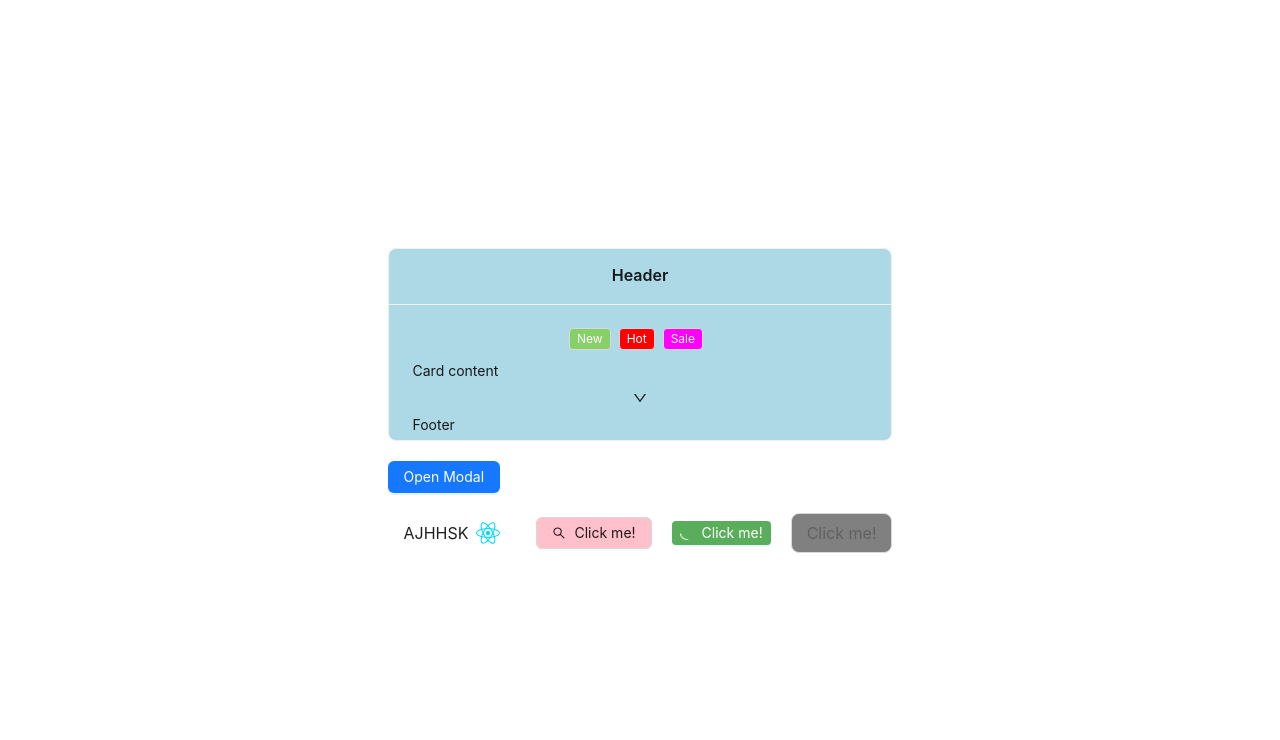
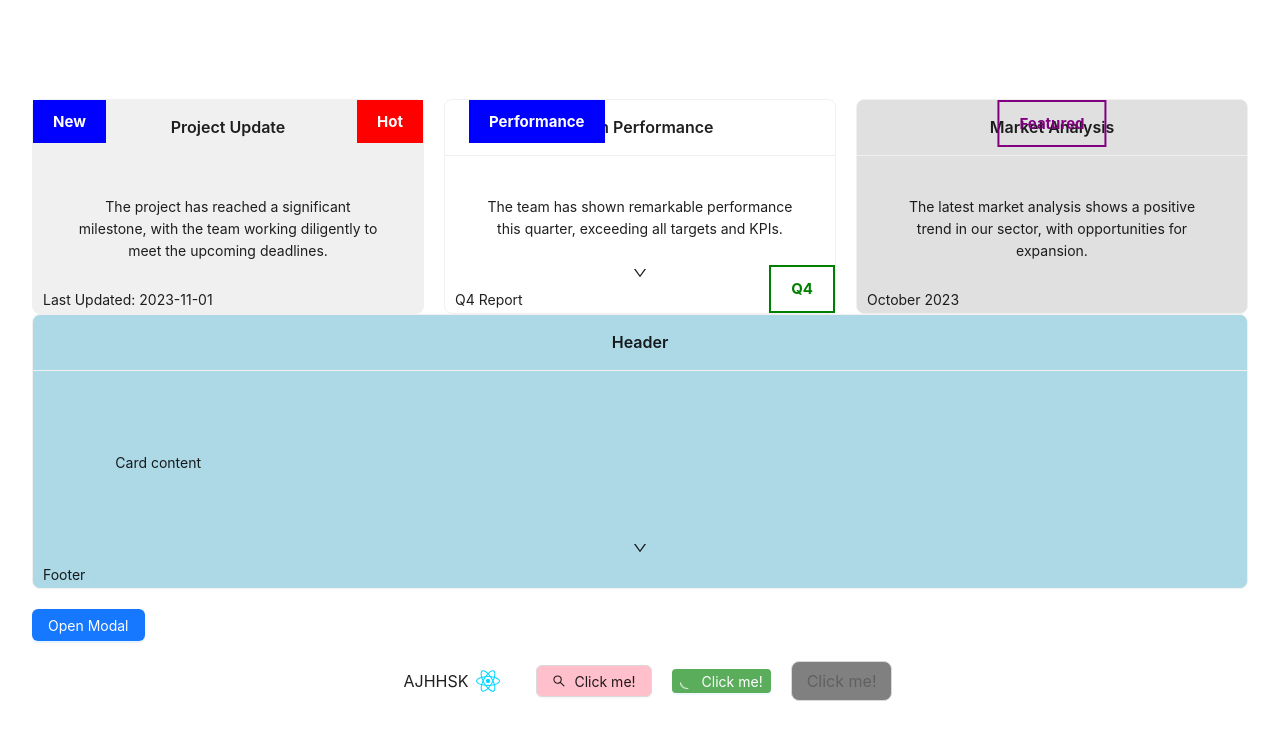
Before and after one commit to vericamitreva/front-end-exercises, a React (Vite) app: page / in a window 1280 px wide. Shown: the top 740 px of the page. Built offline with nearby package versions, Linux system fonts and the light colour scheme.

Commit message:
BadgeComponent Added

```diff
--- a/src/App.jsx
+++ b/src/App.jsx
@@ -6,6 +6,7 @@ import { SearchOutlined } from '@ant-design/icons'
 import { useState } from 'react'
 import ModalComponent from './components/ModalComponent/ModalComponent.jsx'
 import CardComponent from './components/CardComponent/CardComponent.jsx'
+import cardData from "./assets/data/data.js"
 
 function App() {
   const [isModalOpen, setIsModalOpen] = useState(false)
@@ -61,6 +62,28 @@ function App() {
 
   return (
     <>
+    <Row gutter={20} wrap={false}>
+      {cardData.map((card,index) => (
+        <Col key={index} flex="1">
+          <CardComponent
+            header={card.header}
+            footer={card.footer}
+            style={{ ...card.style, height: '100%' }}
+            className={card.className}
+            collapsible={card.collapsible}
+            clickable={true}
+            onClick={card.onClick}
+            flipOnHover={true}
+            liveContent={true}
+            refreshInterval={card.refreshInterval}
+            backContent={card.backContent}
+            badges={card.badges}
+          >
+            {card.children}
+          </CardComponent>
+        </Col>
+      ))}
+    </Row>
     <Row>
       <CardComponent
         header="Header"
@@ -69,10 +92,10 @@ function App() {
         className="card-component"
         collapsible={true}
         clickable={true}
-        flipOnHover={false}
+        flipOnHover={true}
         liveContent={true}
         refreshInterval={6000}
-        badges={["New", "Hot", "Sale"]}
+        badges={[]}
         badgesStyle={badgesStyle}
         onClick={handleClick}
         backContent="Back Content"
--- /dev/null
+++ b/src/assets/data/data.js
@@ -0,0 +1,62 @@
+const cardData = [
+  {
+    "header": "Project Update",
+    "footer": "Last Updated: 2023-11-01",
+    "style": { "backgroundColor": "#f0f0f0" },
+    "className": "card-component",
+    "collapsible": false,
+    "onClick": () => alert("Card Project Update clicked!"),
+    "refreshInterval": 6000,
+    "badges": [{
+      position: "top-left",
+      type: "filled",
+      content: "New",
+      color: "blue"
+    }, {
+      position: "top-right",
+      type: "filled",
+      content: "Hot",
+      color: "red"
+    }],
+    "backContent": "Detailed project status will be provided soon.",
+    "children": "The project has reached a significant milestone, with the team working diligently to meet the upcoming deadlines."
+  },
+  {
+    "header": "Team Performance",
+    "footer": "Q4 Report",
+    "style": { "backgroundColor": "#fff" },
+    "className": "card-component",
+    "collapsible": true,
+    "onClick": () => alert("Card Team Performance clicked!"),
+    "badges": [{
+      position: "top",
+      type: "full",
+      content: "Performance",
+      color: "blue"
+    }, {
+      position: "bottom-right",
+      type: "outlined",
+      content: "Q4",
+      color: "green"
+    }],
+    "backContent": "In-depth performance metrics and analytics for Q4 will be shared.",
+    "children": "The team has shown remarkable performance this quarter, exceeding all targets and KPIs."
+  },
+  {
+    "header": "Market Analysis",
+    "footer": "October 2023",
+    "style": { "backgroundColor": "#e0e0e0" },
+    "className": "card-component",
+    "collapsible": false,
+    "refreshInterval": 7000,
+    "badges": [{
+      position: "top-center",
+      type: "outlined",
+      content: "Featured",
+      color: "purple"
+    }],
+    "children": "The latest market analysis shows a positive trend in our sector, with opportunities for expansion."
+  }
+]
+
+  export default cardData
--- /dev/null
+++ b/src/components/CardComponent/BadgeComponent/BadgeComponent.jsx
@@ -0,0 +1,25 @@
+import PropTypes from 'prop-types'
+import styles from './badgeComponent.module.css'
+
+const BadgeComponent = ({ position="default", type="filled", content, color="blue" }) => {
+  return (
+    <div className={`${styles.badgeContainer} ${styles[position]}`}>
+        <div className={`${styles.badge}`} style={{
+          backgroundColor: type === 'filled' || type === 'full' ? color : 'transparent',
+          border: type === 'outlined' ? `2px solid ${color}` : 'none',
+          color: type === 'filled' || type === 'full' ? "white" : color
+        }}>
+            {content}
+         </div>
+    </div>
+  )
+}
+
+BadgeComponent.propTypes = {
+  position: PropTypes.string,
+  type: PropTypes.string,
+  content: PropTypes.string.isRequired,
+  color: PropTypes.string,
+};
+
+export default BadgeComponent
--- /dev/null
+++ b/src/components/CardComponent/BadgeComponent/badgeComponent.module.css
@@ -0,0 +1,42 @@
+.badgeContainer {
+    position: absolute;
+    z-index: 1;
+}
+
+.badge {
+    padding: 10px 20px;
+    text-align: center;
+    font-size: 15px;
+    font-weight: bold;
+}
+
+.default {
+    top: 0px;
+    left: 0px;
+}
+
+
+.top-left {
+    top: 0px;
+    left: 0px;
+}
+
+.top {
+    top: 0;
+}
+
+.top-right {
+    top: 0px;
+    right: 0px;
+}
+
+.bottom-right {
+    bottom: 0px;
+    right: 0px;
+}
+
+.top-center {
+    top: 0px;
+    left: 50%;
+    transform: translateX(-50%);
+}
--- a/src/components/CardComponent/CardComponent.jsx
+++ b/src/components/CardComponent/CardComponent.jsx
@@ -4,6 +4,7 @@ import styles from "./cardComponent.module.css"
 import ButtonComponent from "../ButtonComponent/ButtonComponent"
 import { useEffect, useState } from "react"
 import { DownOutlined, UpOutlined } from "@ant-design/icons"
+import BadgeComponent from "./BadgeComponent/BadgeComponent"
 
 /**
  * The CardComponent is a reusable card component that is built using the Ant Design library. It supports various customization options through props.
@@ -90,14 +91,16 @@ export default function CardComponent({
         <div className={styles.card}>
             <div className={styles.cardFront}>
             <Card title={header} className={className} style={style} {...props}>
-                <Row className={styles.badges}>
                     {badges.map((badge, index) => (
-                        <Tag key={index} style={badgesStyle[badge]}>
-                            {badge}
-                        </Tag>
+                        <BadgeComponent
+                            key={index}
+                            position={badge.position}
+                            type={badge.type}
+                            content={badge.content}
+                            color={badge.color}
+                        />
                     ))}
-                </Row>
-                <Row>
+                <Row className={styles.childrenContainer}>
                     {children}
                 </Row>
                 {isCollapsed ? (
@@ -117,7 +120,7 @@ export default function CardComponent({
                 )}
             </Card>
             </div>
-            {flipOnHover && backContent && (
+            {flipOnHover && (
             <div className={styles.cardBack}>
                 <Card title={header} className={className} style={style} {...props}>
                 {backContent}
@@ -141,7 +144,7 @@ CardComponent.propTypes = {
     backContent: PropTypes.node,
     liveContent: PropTypes.bool,
     refreshInterval: PropTypes.number,
-    badges: PropTypes.arrayOf(PropTypes.string),
+    badges: PropTypes.array,
     badgesStyle: PropTypes.object,
     children: PropTypes.node.isRequired,
 }
--- a/src/components/CardComponent/cardComponent.module.css
+++ b/src/components/CardComponent/cardComponent.module.css
@@ -40,6 +40,13 @@
     justify-content: center;
 }
 
+.childrenContainer {
+    position: relative;
+    padding: 5%;
+}
+
 .footer {
-    margin-bottom: -20px;
+    position: absolute;
+    bottom: 2px;
+    left: 10px;
 }
```
